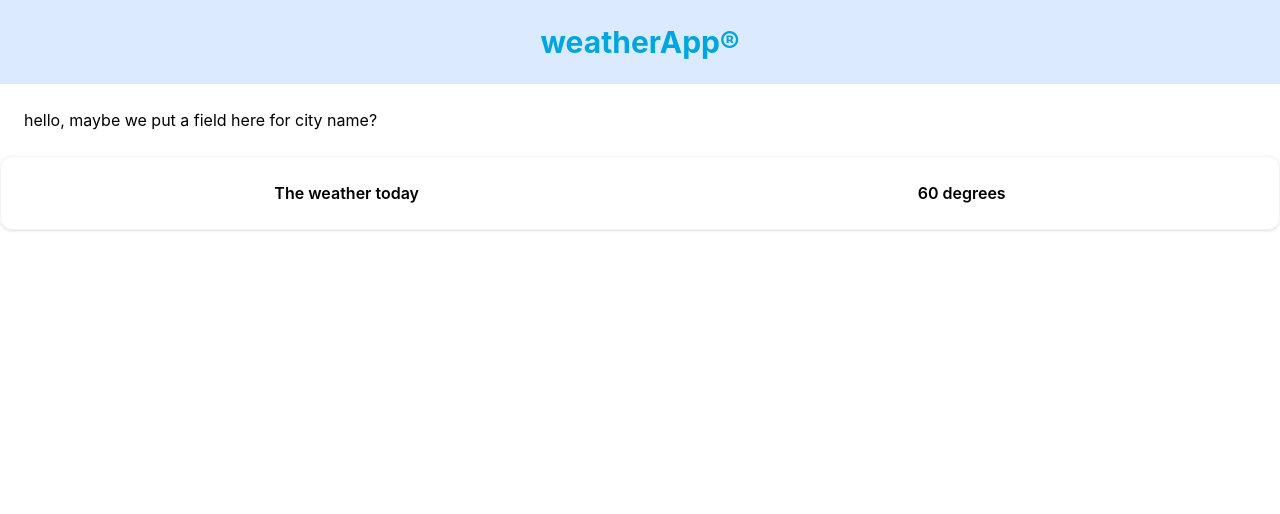
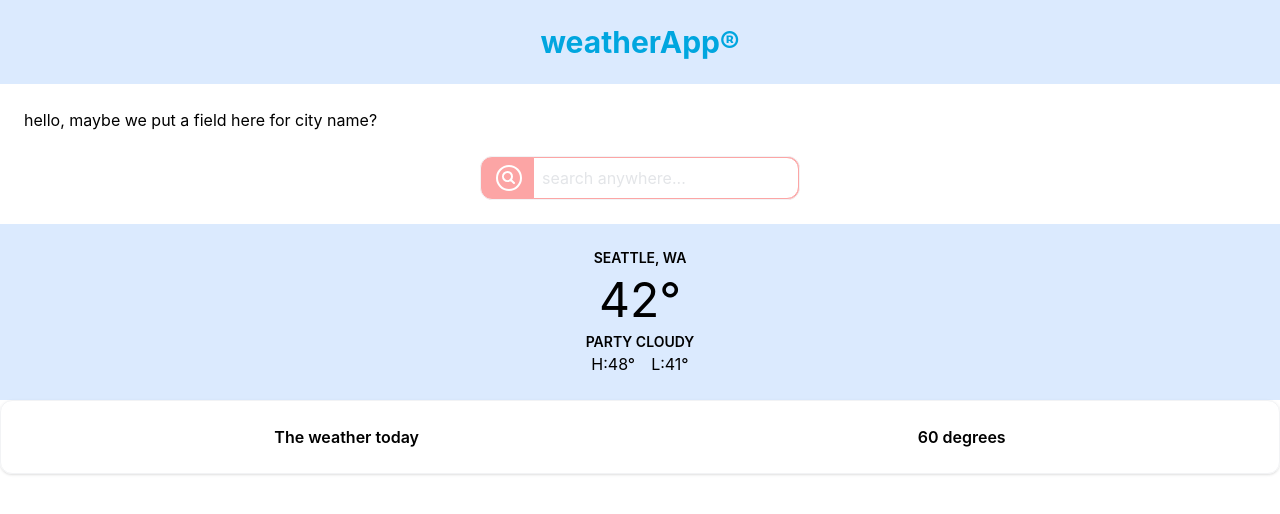
Before and after one commit to tetrageist/WeatherApp, a React (Create React App) app: page / in a window 1280 px wide. Shown: the top 514 px of the page. Built offline with nearby package versions, Linux system fonts and the light colour scheme.

Commit message:
added two comps to start

```diff
--- a/src/App.js
+++ b/src/App.js
@@ -1,11 +1,14 @@
-import logo from './images/n64.jpg';
 import './App.css';
+import Display from './components/Display';
+import Search from './components/Search';
 
 function App() {
 
   return (<div>
     <h1 className='title text-3xl bg-blue-100 text-primary p-6 text-center'>weatherApp&reg;</h1>
     <p className='p-6'> hello, maybe we put a field here for city name?</p>
+    <Search/>
+    <Display/>
     <div className='p-6 flex justify-around font-semibold border rounded-xl shadow'>
       <div>The weather today</div>
       <div>60 degrees</div>
--- /dev/null
+++ b/src/components/Display.js
@@ -0,0 +1,19 @@
+import React from 'react'
+
+const Display = () => {
+  return (
+    <div className='flex justify-center items-center bg-blue-100 p-6'>
+        <div>
+            <p className='text-center text-sm uppercase font-semibold pb-2'>Seattle, WA</p>
+            <p className='text-5xl text-center pb-2'>42°</p>
+            <p className='text-center text-sm uppercase font-semibold'>Party Cloudy</p>
+            <div className='flex gap-4 justify-center'>
+                <p>H:48°</p>
+                <p>L:41°</p>
+            </div>
+        </div>
+    </div>
+  )
+}
+
+export default Display
--- /dev/null
+++ b/src/components/Search.js
@@ -0,0 +1,18 @@
+import React from 'react'
+
+const Search = () => {
+  return (
+    <div className='px-6 pb-6 flex items-center justify-center'>
+        <div className='flex items-center gap-2 border rounded-xl pl-3 justify-center bg-red-300'>
+            <svg xmlns="http://www.w3.org/2000/svg" fill="none" viewBox="0 0 24 24" strokeWidth={1.5} stroke="currentColor" className="w-8 h-8 text-white">
+            <path strokeLinecap="round" strokeLinejoin="round" d="m15.75 15.75-2.489-2.489m0 0a3.375 3.375 0 1 0-4.773-4.773 3.375 3.375 0 0 0 4.774 4.774ZM21 12a9 9 0 1 1-18 0 9 9 0 0 1 18 0Z" />
+            </svg>
+
+
+            <input className='border border-red-300 rounded-r-xl p-2' placeholder='search anywhere...' />
+        </div>
+    </div>
+  )
+}
+
+export default Search
```
